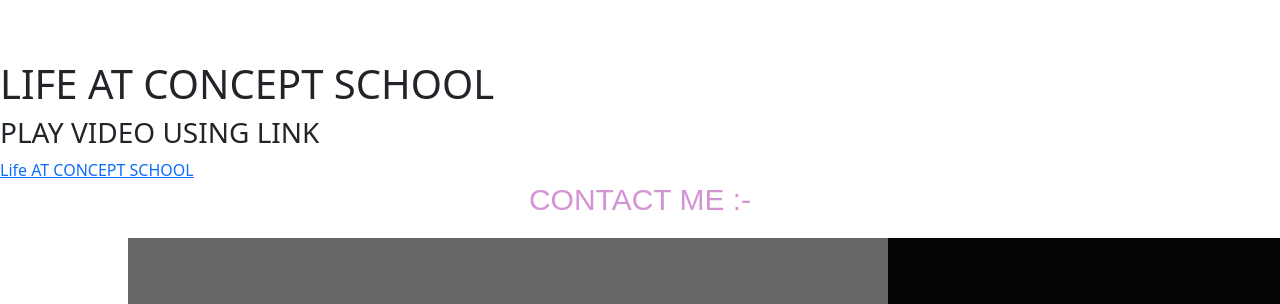
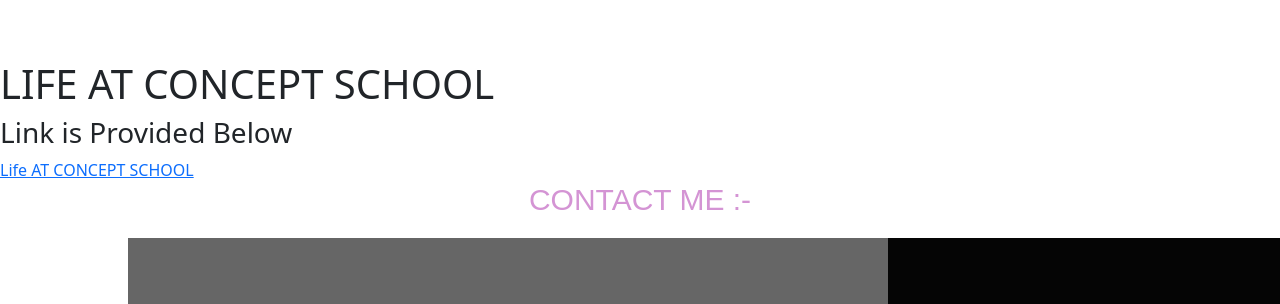
Before and after one commit to Sanchitmahant2107/sanchitmahantFullStackdeveloper, a plain HTML site: page index.html in a window 1280 px wide. Shown: the part 4008-4312 px from the top of the page. Drawn offline with nearby package versions, Linux system fonts and the light colour scheme.

Commit message:
Add files via upload

```diff
--- a/index.html
+++ b/index.html
@@ -502,7 +502,7 @@
 
       <!-- video start  -->
       <h1> LIFE AT CONCEPT SCHOOL</h1>
-      <h3>PLAY VIDEO USING LINK</h3>
+      <h3>Link is Provided Below</h3>
 
       <a href="https://www.youtube.com/watch?v=c_7DtbGPOVk">Life AT CONCEPT SCHOOL</a>
 
```
